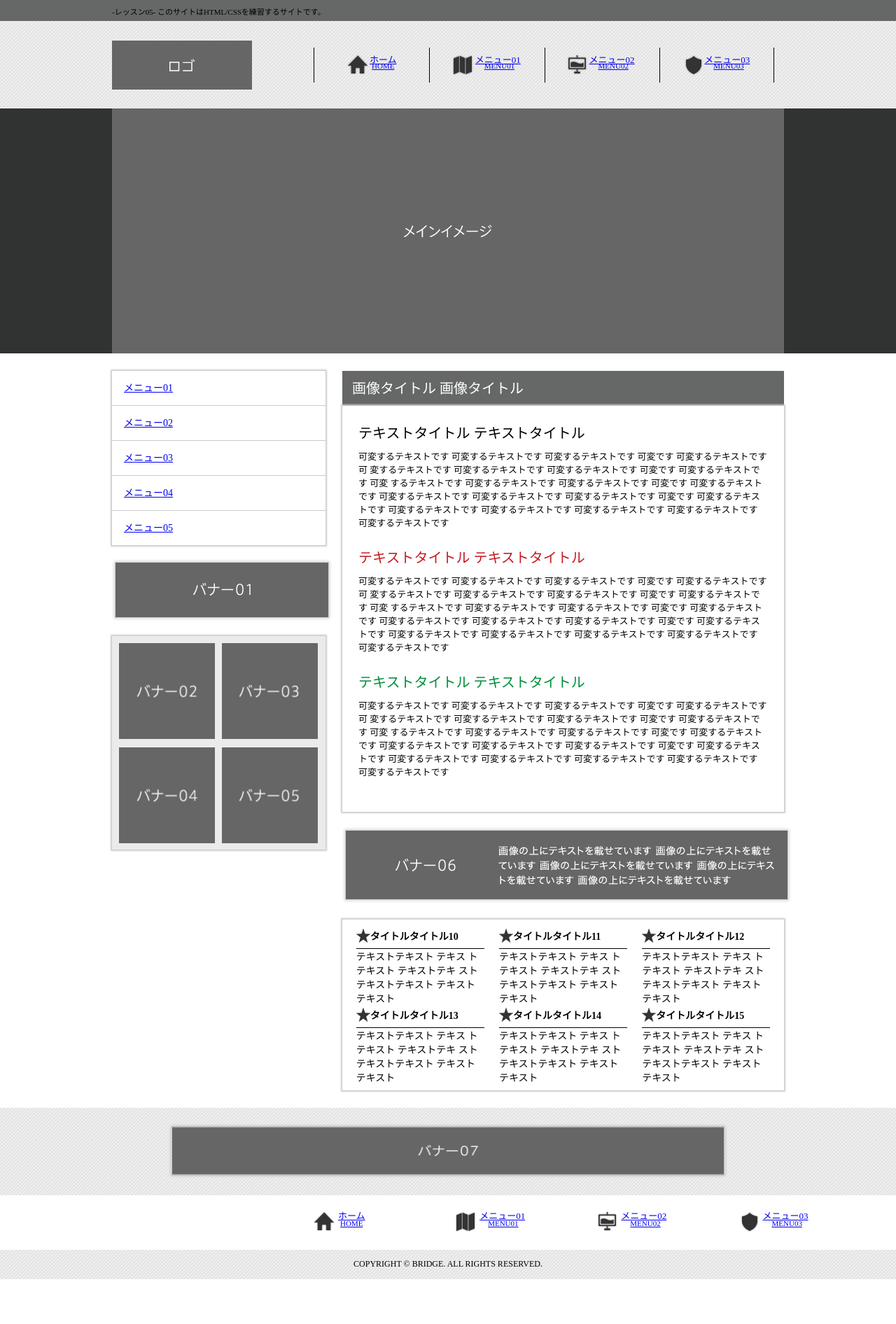
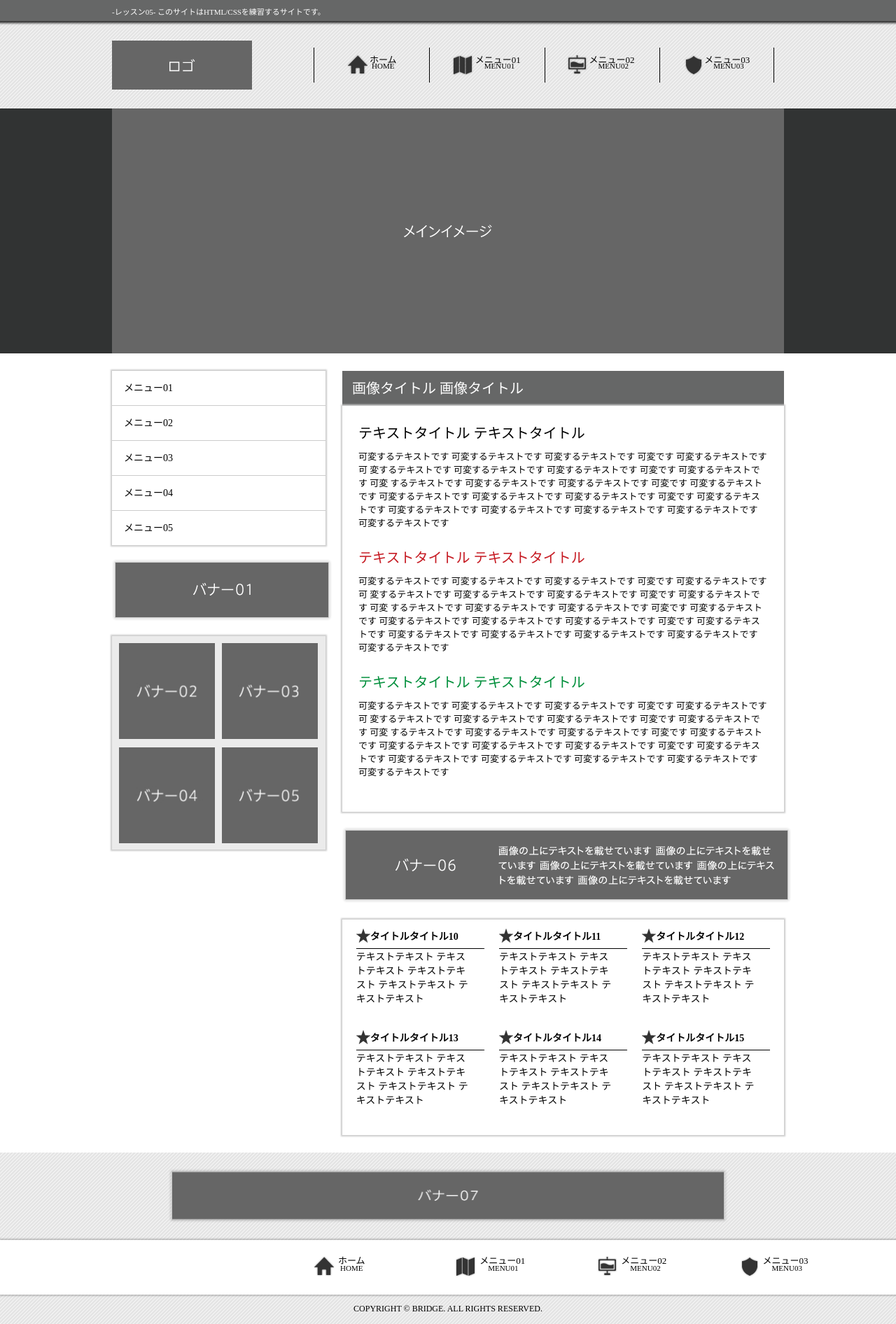
Before and after one commit to gensukeSpp/non-easy-responsive, a plain HTML site: page index.html in a window 1280 px wide. Shown: the whole page at 70% size. Before the commit the page ends 1828 px from the top, so only its background shows below. Drawn offline with Linux system fonts and the light colour scheme.

Commit message:
Finished resposive-site 10/28/2022 PM12.

```diff
--- a/css/mobile.css
+++ b/css/mobile.css
@@ -134,10 +134,12 @@
     }
     /* article.flex-area div p.flex-title {
         font-size: 12px;
+    } */
+    article.flex-area div p.flex-text {
+        /* font-size: 12px; */
+        padding-bottom: 16px;
+        padding-right: initial;
     }
-    article.flex-area div p.flex-text {
-        font-size: 12px;
-    } */
 
     footer {
         height: 94px;
@@ -164,11 +166,9 @@
         font-size: clamp(0.438rem, 0.199rem + 1.19vw, 0.688rem);
     }
 
-    footer .copyright {
-        height: 26%;
-    }
     footer .copyright p {
         /* font-size: 9px; */
+        font-size: clamp(0.5rem, 0.261rem + 1.19vw, 0.75rem);
         text-align: center;
         line-height: 24px;
     }
--- a/css/style.css
+++ b/css/style.css
@@ -15,11 +15,15 @@ h1 {
 #container .head-bar {
     height: 30px;
     background-color: var(--belt-color);
+    box-shadow: 0 0 3px 3px rgb(0, 0, 0, .8);
+        /* box-shadowが効かない場合 */
+    position: relative;
 }
 .head-bar div {
     width: 960px;
     font-family: 'メイリオ';
     font-size: 11px;
+    color: white;
     margin: var(--item-center); /* if position: absolute->！効かない */
     position: relative;
     top: 25%;
@@ -117,6 +121,8 @@ nav#above-menu ul li:nth-child(4) {
 nav#above-menu ul li a {
     position: relative;
     bottom: 20px;
+    text-decoration: none;
+    color: black;
 }
 nav#above-menu ul li a::before {
     top: 30px;
@@ -242,6 +248,10 @@ aside ul#side-menu li:hover {
 }
 aside ul#side-menu li:not(:last-child) {
     border-bottom: 1px solid rgb(204, 204, 204);
+}
+aside ul#side-menu li a {
+    text-decoration: none;
+    color: black;
 }
 aside ul#side-menu li a p {
     font-family: 'メイリオ';
@@ -372,6 +382,8 @@ article.flex-area div p.flex-text {
     font-family: 'メイリオ';
     /* font-size: 0.875em; */
     font-size: 14px;
+    padding-bottom: 32px;
+    padding-right: 11%;
 }
 
 footer {
@@ -397,6 +409,7 @@ footer .foot-banner {
 footer nav#foot-menu {
     height: 78px;
     background-color: white;
+    box-shadow: 0 0 2px 2px rgb(0, 0, 0, .2);
 }
 nav#foot-menu ul {
     height: inherit;
@@ -407,14 +420,18 @@ nav#foot-menu ul li {
     width: 24%;
     height: inherit;
 }
+nav#foot-menu ul li:hover {
+    background-color: gray;
+    opacity: .7;
+}
 nav#foot-menu ul li a::before {
     position: relative;
     /* 微調整の末 */
     top: 23px;
 }
-nav#foot-menu ul li:hover {
-    background-color: gray;
-    opacity: .7;
+nav#foot-menu ul li a {
+    text-decoration: none;
+    color: black;
 }
 nav#foot-menu ul li:nth-child(1) a::before {
     content: url(../img/icon01.png);
```
